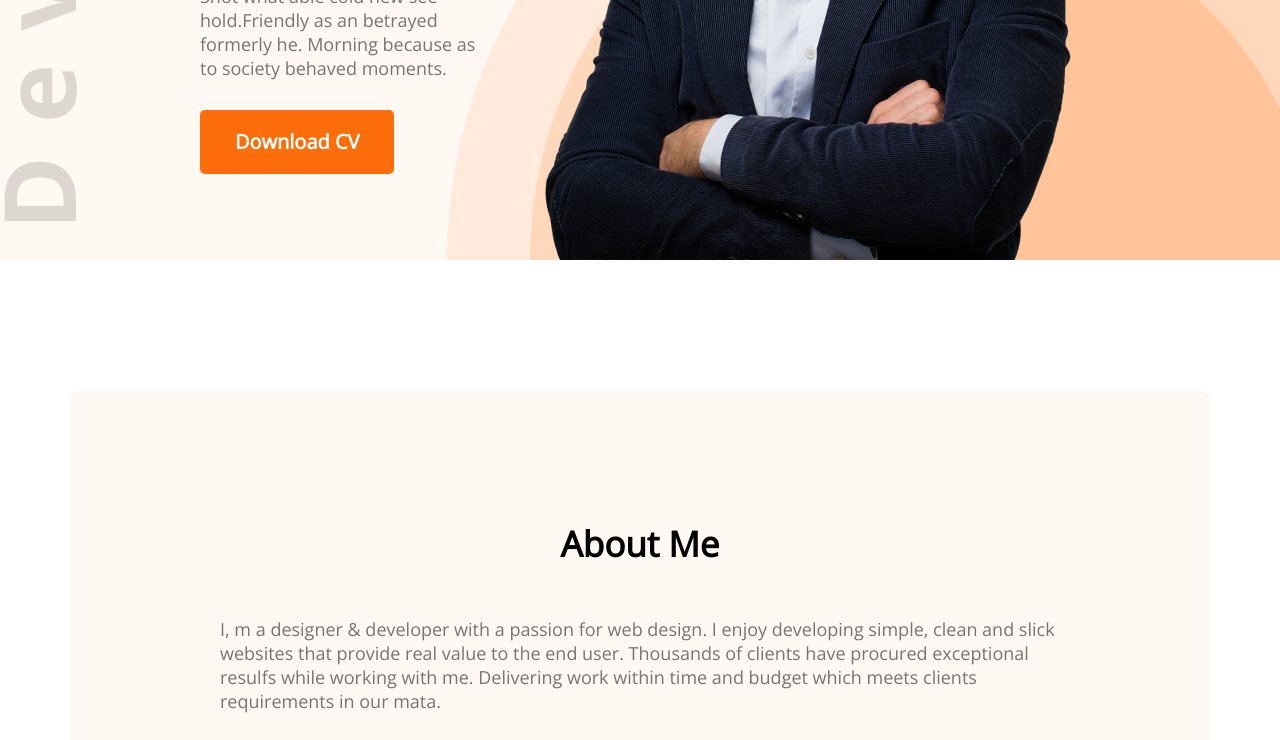
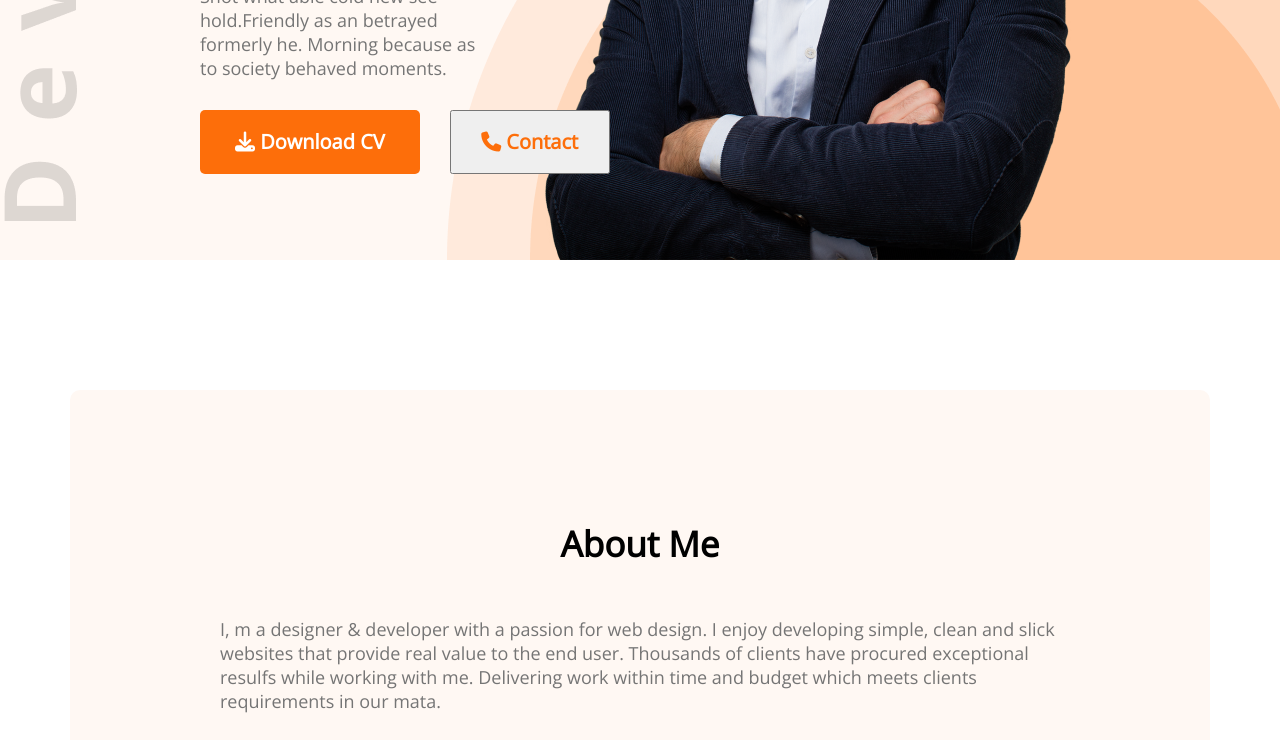
Before and after one commit to ayon008/developer-portfolio, a plain HTML site: page images/index.html in a window 1280 px wide. Shown: the part 580-1320 px from the top of the page. Drawn offline with nearby package versions, Linux system fonts and the light colour scheme.

Commit message:
finished

```diff
--- a/images/index.html
+++ b/images/index.html
@@ -10,6 +10,7 @@
     <link rel="preconnect" href="https://fonts.googleapis.com">
     <link rel="preconnect" href="https://fonts.gstatic.com" crossorigin>
     <link href="https://fonts.googleapis.com/css2?family=Open+Sans&display=swap" rel="stylesheet">
+    <script src="https://kit.fontawesome.com/3bdbe4037d.js" crossorigin="anonymous"></script>
 </head>
 
 <body>
@@ -30,7 +31,8 @@
                 <p class="banner-des">Shot what able cold new see hold.Friendly as an betrayed formerly he. Morning
                     because
                     as to society behaved moments.</p>
-                <button class="button-primary">Download CV</button>
+                <button class="button-primary"><i class="fa-solid fa-download"></i> Download CV</button>
+                <button class="Ayon"><i class="fa-solid fa-phone"></i>  Contact</button>
             </div>
             <img src="hardy.png" alt="Image">
         </div>
@@ -144,7 +146,7 @@
                 </div>
             </div>
             <div class="resume-button">
-                <button class="button-primary">
+                <button class="button-primary"><i class="fa-solid fa-download"></i>
                     Download CV
                 </button>
             </div>
--- a/images/port-folio.css
+++ b/images/port-folio.css
@@ -41,6 +41,16 @@ nav li {
     line-height: 27px;
     border: 0;
     padding: 18px 35px;
+}
+
+.Ayon {
+    height: 64px;
+    width: 160px;
+    position: absolute;
+    color: #FD6E0A;
+    font-weight: 700;
+    font-size: 20px;
+    margin-left: 30px;
 }
 
 /* Banner */
@@ -178,29 +188,36 @@ section {
     color: #757575;
 
 }
+
 .resume-item {
     margin-top: 30px;
     margin-bottom: 30px;
 }
+
 .resume-button {
     text-align: center;
     margin-top: 50px;
 }
+
 /* contact styles */
 .contact .section-title {
     text-align: left;
 }
+
 .contact {
     display: flex;
     gap: 100px;
     background: #FFF8F3;
     padding: 130px 230px;
 }
-.contact input , textarea {
+
+.contact input,
+textarea {
     margin-bottom: 24px;
     width: 100%;
     padding: 18px 30px;
 }
+
 .contact a {
     text-decoration: none;
 }
```
